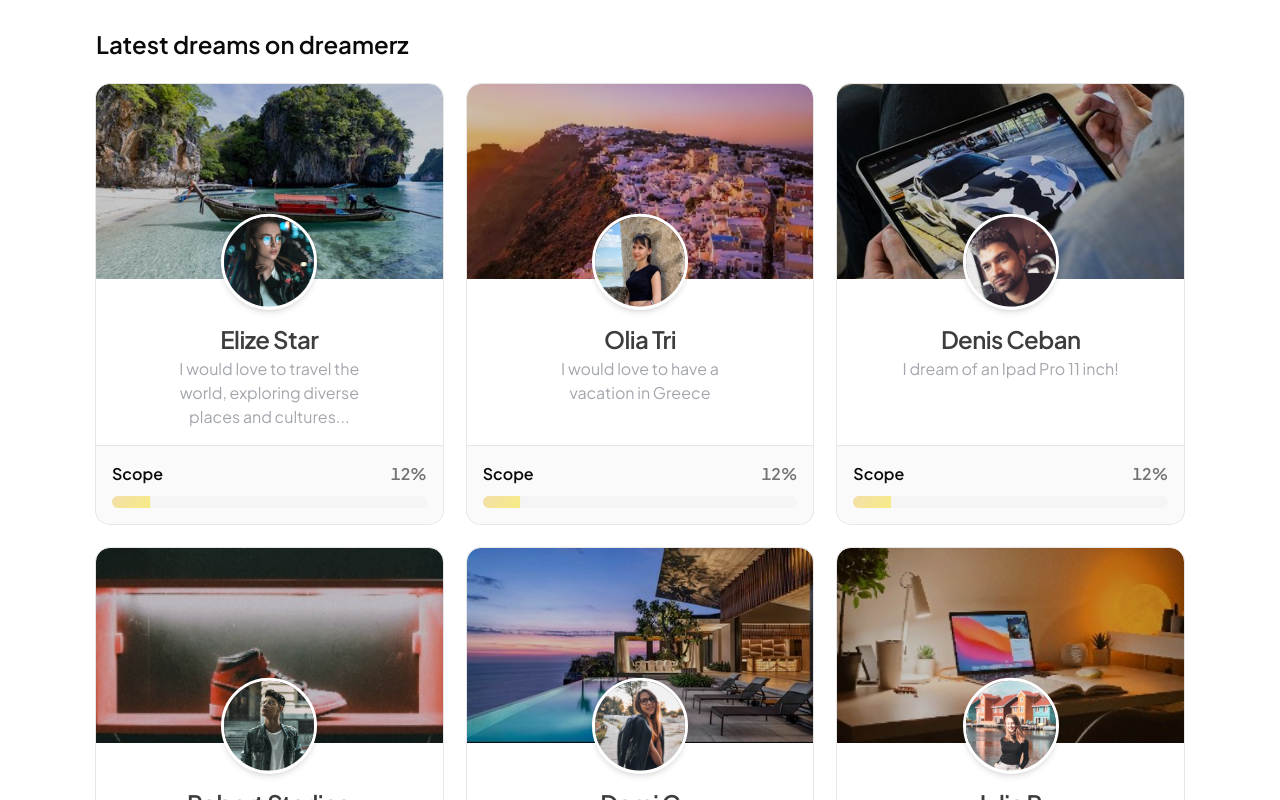
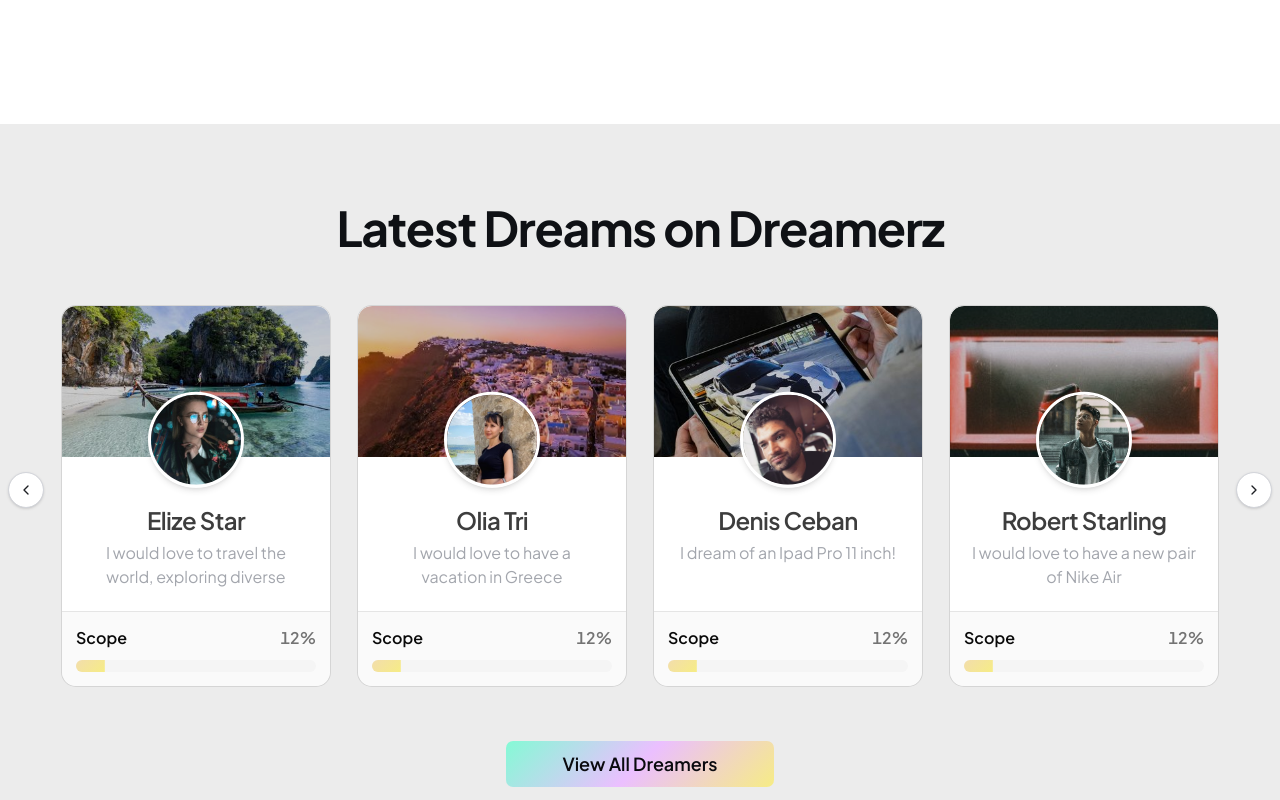
Before and after one commit to Artiom1488/dreamerz, a Next.js app: page / in a window 1280 px wide. Shown: the part 2980-3780 px from the top of the page. Built offline with nearby package versions, Linux system fonts and the light colour scheme.

Commit message:
added carousel

```diff
--- a/components/hero/LatestDreams.tsx
+++ b/components/hero/LatestDreams.tsx
@@ -1,19 +1,34 @@
-import DreamerCard from "../reusable/DreamerCard"
 import latestdreamers from "@/constants/latest-dreams-mock"
-
+import { Button } from "@/components/ui/button"
+import MainCarousel from "../reusable/Carousel"
+import Link from 'next/link'
 
 const LatestDreams = () => {
     const dreams = Object.values(latestdreamers)
 
     return(
-        <div className="mx-auto w-full max-w-6xl px-4 sm:px-8">
-            <h2 className="mb-6 text-2xl font-semibold">Latest dreams on dreamerz</h2>
-            <div className="grid gap-6 sm:grid-cols-2 lg:grid-cols-3">
-                {dreams.map((dreamer) => (
-                    <DreamerCard key={dreamer.name} dreamer={dreamer} />
-                ))}
+        <section className="mt-20 bg-[#ececec] py-12 sm:mt-24 sm:py-16 lg:py-20">
+            <div className="mx-auto w-full max-w-7xl px-4 sm:px-8 lg:px-14">
+                <div className="mb-8 text-center sm:mb-10 lg:mb-12">
+                    <h2 className="font-sans text-2xl font-bold tracking-tight text-[#0f1115] sm:text-3xl lg:text-5xl">
+                        Latest Dreams on Dreamerz
+                    </h2>
+                </div>
+                <MainCarousel dreams={dreams} />
+                <div className="mt-8 flex justify-center sm:mt-10 lg:mt-12">
+                    <Button
+                        asChild
+                        variant="gradient_fill"
+                        size="lg"
+                        className="h-11 w-full max-w-[250px] rounded-md px-6 text-base font-semibold sm:h-12 sm:max-w-[270px] sm:px-8 sm:text-lg"
+                    >
+                        <Link href="/login" className="inline-flex w-full items-center justify-center">
+                            View All Dreamers
+                        </Link>
+                    </Button>
+                </div>
             </div>
-        </div>
+        </section>
     )
 }
 
--- /dev/null
+++ b/components/reusable/Carousel.tsx
@@ -0,0 +1,50 @@
+import {
+  Carousel,
+  CarouselContent,
+  CarouselItem,
+  CarouselNext,
+  CarouselPrevious,
+} from "@/components/ui/carousel"
+import latestdreamers, { type LatestDreamer } from "@/constants/latest-dreams-mock"
+import DreamerCard from "./DreamerCard"
+
+type MainCarouselProps = {
+  dreams?: LatestDreamer[]
+}
+
+const MainCarousel = ({ dreams = Object.values(latestdreamers) }: MainCarouselProps) => {
+  return (
+    <Carousel
+      opts={{
+        align: "start",
+        containScroll: "trimSnaps",
+        dragFree: false,
+        loop: dreams.length > 3,
+      }}
+      className="w-full px-12 sm:px-14 lg:px-0"
+    >
+      <CarouselContent className="items-stretch">
+        {dreams.map((dreamer) => (
+          <CarouselItem
+            key={dreamer.name}
+            className="basis-full sm:basis-1/2 lg:basis-1/3 xl:basis-1/4"
+          >
+            <div className="h-full p-1.5">
+              <DreamerCard dreamer={dreamer} />
+            </div>
+          </CarouselItem>
+        ))}
+      </CarouselContent>
+      <CarouselPrevious
+        size="icon-sm"
+        className="left-2 top-[6%] size-8 -translate-y-1/2 border-[#d4d6dc] bg-white text-[#1d1f23] shadow-sm sm:left-3 sm:size-9 lg:-left-12"
+      />
+      <CarouselNext
+        size="icon-sm"
+        className="right-2 top-[6%] size-8 -translate-y-1/2 border-[#d4d6dc] bg-white text-[#1d1f23] shadow-sm sm:right-3 sm:size-9 lg:-right-12"
+      />
+    </Carousel>
+  )
+}
+
+export default MainCarousel
--- a/components/reusable/DreamerCard.tsx
+++ b/components/reusable/DreamerCard.tsx
@@ -30,7 +30,7 @@ const DreamerCard = ({ dreamer }: DreamerCardProps) => {
   const coverImage = isUsableImageSrc(dreamer.bgimage) ? dreamer.bgimage : fallbackCover
 
   return (
-    <Card className="relative mx-auto min-h-[25.5rem] w-full max-w-sm pt-0">
+    <Card className="relative mx-auto h-[23.75rem] w-full max-w-sm pt-0">
       <div className="relative">
         <img
           src={coverImage}
@@ -46,15 +46,15 @@ const DreamerCard = ({ dreamer }: DreamerCardProps) => {
           />
         </div>
       </div>
-      <CardHeader className="flex min-h-[7.5rem] flex-col items-center gap-1.5 pt-8 text-center">
-        <CardTitle className="w-full text-center font-sans text-2xl leading-none font-semibold tracking-tight text-[#3d3d3d]">
+      <CardHeader className="flex h-[7.25rem] flex-col items-center gap-1.5 pt-8 text-center">
+        <CardTitle className="w-full text-center font-sans text-2xl leading-tight font-semibold tracking-tight text-[#3d3d3d]">
           {dreamer.name}
         </CardTitle>
-        <CardDescription className="mx-auto w-full max-w-[14rem] text-center text-base leading-6 text-[#a3a6ad]">
+        <CardDescription className="mx-auto h-[3.5rem] w-full max-w-[14rem] overflow-hidden text-center text-base leading-6 text-[#a3a6ad]">
           {dreamer.description}
         </CardDescription>
       </CardHeader>
-      <CardFooter className="mt-auto p-4">
+      <CardFooter className="mt-auto p-3.5">
         <Progress value={dreamer.scopevalue} className="w-full max-w-sm">
             <ProgressLabel className="text-base font-semibold">Scope</ProgressLabel>
             <ProgressValue className="text-base font-semibold" />
--- /dev/null
+++ b/components/ui/carousel.tsx
@@ -0,0 +1,243 @@
+"use client"
+
+import * as React from "react"
+import useEmblaCarousel, {
+  type UseEmblaCarouselType,
+} from "embla-carousel-react"
+
+import { cn } from "@/lib/utils"
+import { Button } from "@/components/ui/button"
+import { ChevronLeftIcon, ChevronRightIcon } from "lucide-react"
+
+type CarouselApi = UseEmblaCarouselType[1]
+type UseCarouselParameters = Parameters<typeof useEmblaCarousel>
+type CarouselOptions = UseCarouselParameters[0]
+type CarouselPlugin = UseCarouselParameters[1]
+
+type CarouselProps = {
+  opts?: CarouselOptions
+  plugins?: CarouselPlugin
+  orientation?: "horizontal" | "vertical"
+  setApi?: (api: CarouselApi) => void
+}
+
+type CarouselContextProps = {
+  carouselRef: ReturnType<typeof useEmblaCarousel>[0]
+  api: ReturnType<typeof useEmblaCarousel>[1]
+  scrollPrev: () => void
+  scrollNext: () => void
+  canScrollPrev: boolean
+  canScrollNext: boolean
+} & CarouselProps
+
+const CarouselContext = React.createContext<CarouselContextProps | null>(null)
+
+function useCarousel() {
+  const context = React.useContext(CarouselContext)
+
+  if (!context) {
+    throw new Error("useCarousel must be used within a <Carousel />")
+  }
+
+  return context
+}
+
+function Carousel({
+  orientation = "horizontal",
+  opts,
+  setApi,
+  plugins,
+  className,
+  children,
+  ...props
+}: React.ComponentProps<"div"> & CarouselProps) {
+  const [carouselRef, api] = useEmblaCarousel(
+    {
+      ...opts,
+      axis: orientation === "horizontal" ? "x" : "y",
+    },
+    plugins
+  )
+  const [canScrollPrev, setCanScrollPrev] = React.useState(true)
+  const [canScrollNext, setCanScrollNext] = React.useState(true)
+
+  const onSelect = React.useCallback((api: CarouselApi) => {
+    if (!api) return
+    setCanScrollPrev(api.canScrollPrev())
+    setCanScrollNext(api.canScrollNext())
+  }, [])
+
+  const scrollPrev = React.useCallback(() => {
+    api?.scrollPrev()
+  }, [api])
+
+  const scrollNext = React.useCallback(() => {
+    api?.scrollNext()
+  }, [api])
+
+  const handleKeyDown = React.useCallback(
+    (event: React.KeyboardEvent<HTMLDivElement>) => {
+      if (event.key === "ArrowLeft") {
+        event.preventDefault()
+        scrollPrev()
+      } else if (event.key === "ArrowRight") {
+        event.preventDefault()
+        scrollNext()
+      }
+    },
+    [scrollPrev, scrollNext]
+  )
+
+  React.useEffect(() => {
+    if (!api || !setApi) return
+    setApi(api)
+  }, [api, setApi])
+
+  React.useEffect(() => {
+    if (!api) return
+    onSelect(api)
+    api.on("reInit", onSelect)
+    api.on("select", onSelect)
+
+    return () => {
+      api?.off("reInit", onSelect)
+      api?.off("select", onSelect)
+    }
+  }, [api, onSelect])
+
+  return (
+    <CarouselContext.Provider
+      value={{
+        carouselRef,
+        api: api,
+        opts,
+        orientation:
+          orientation || (opts?.axis === "y" ? "vertical" : "horizontal"),
+        scrollPrev,
+        scrollNext,
+        canScrollPrev,
+        canScrollNext,
+      }}
+    >
+      <div
+        onKeyDownCapture={handleKeyDown}
+        className={cn("relative", className)}
+        role="region"
+        aria-roledescription="carousel"
+        data-slot="carousel"
+        {...props}
+      >
+        {children}
+      </div>
+    </CarouselContext.Provider>
+  )
+}
+
+function CarouselContent({ className, ...props }: React.ComponentProps<"div">) {
+  const { carouselRef, orientation } = useCarousel()
+
+  return (
+    <div
+      ref={carouselRef}
+      className="overflow-hidden"
+      data-slot="carousel-content"
+    >
+      <div
+        className={cn(
+          "flex",
+          orientation === "horizontal" ? "-ml-4" : "-mt-4 flex-col",
+          className
+        )}
+        {...props}
+      />
+    </div>
+  )
+}
+
+function CarouselItem({ className, ...props }: React.ComponentProps<"div">) {
+  const { orientation } = useCarousel()
+
+  return (
+    <div
+      role="group"
+      aria-roledescription="slide"
+      data-slot="carousel-item"
+      className={cn(
+        "min-w-0 shrink-0 grow-0 basis-full",
+        orientation === "horizontal" ? "pl-4" : "pt-4",
+        className
+      )}
+      {...props}
+    />
+  )
+}
+
+function CarouselPrevious({
+  className,
+  variant = "outline",
+  size = "icon-sm",
+  ...props
+}: React.ComponentProps<typeof Button>) {
+  const { orientation, scrollPrev, canScrollPrev } = useCarousel()
+
+  return (
+    <Button
+      data-slot="carousel-previous"
+      variant={variant}
+      size={size}
+      className={cn(
+        "absolute touch-manipulation rounded-full",
+        orientation === "horizontal"
+          ? "inset-y-0 -left-12 my-auto"
+          : "-top-12 left-1/2 -translate-x-1/2 rotate-90",
+        className
+      )}
+      disabled={!canScrollPrev}
+      onClick={scrollPrev}
+      {...props}
+    >
+      <ChevronLeftIcon />
+      <span className="sr-only">Previous slide</span>
+    </Button>
+  )
+}
+
+function CarouselNext({
+  className,
+  variant = "outline",
+  size = "icon-sm",
+  ...props
+}: React.ComponentProps<typeof Button>) {
+  const { orientation, scrollNext, canScrollNext } = useCarousel()
+
+  return (
+    <Button
+      data-slot="carousel-next"
+      variant={variant}
+      size={size}
+      className={cn(
+        "absolute touch-manipulation rounded-full",
+        orientation === "horizontal"
+          ? "inset-y-0 -right-12 my-auto"
+          : "-bottom-12 left-1/2 -translate-x-1/2 rotate-90",
+        className
+      )}
+      disabled={!canScrollNext}
+      onClick={scrollNext}
+      {...props}
+    >
+      <ChevronRightIcon />
+      <span className="sr-only">Next slide</span>
+    </Button>
+  )
+}
+
+export {
+  type CarouselApi,
+  Carousel,
+  CarouselContent,
+  CarouselItem,
+  CarouselPrevious,
+  CarouselNext,
+  useCarousel,
+}
--- a/package.json
+++ b/package.json
@@ -12,6 +12,7 @@
     "@hookform/resolvers": "^5.4.0",
     "class-variance-authority": "^0.7.1",
     "clsx": "^2.1.1",
+    "embla-carousel-react": "^8.6.0",
     "lottie-react": "^2.4.1",
     "lucide-react": "^1.21.0",
     "next": "16.2.9",
```
Also changed, not shown: 1 other file (tests, documents, lock files or other folders).
